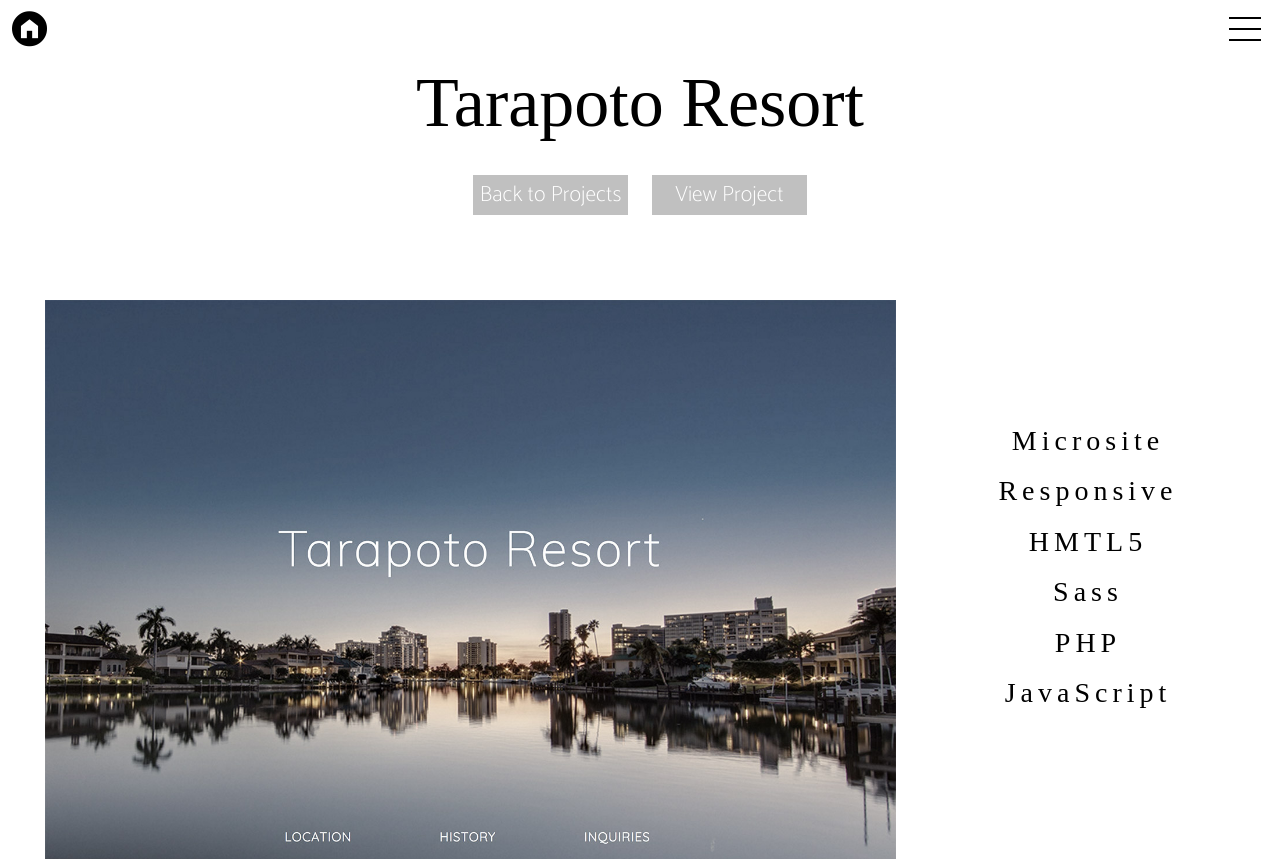
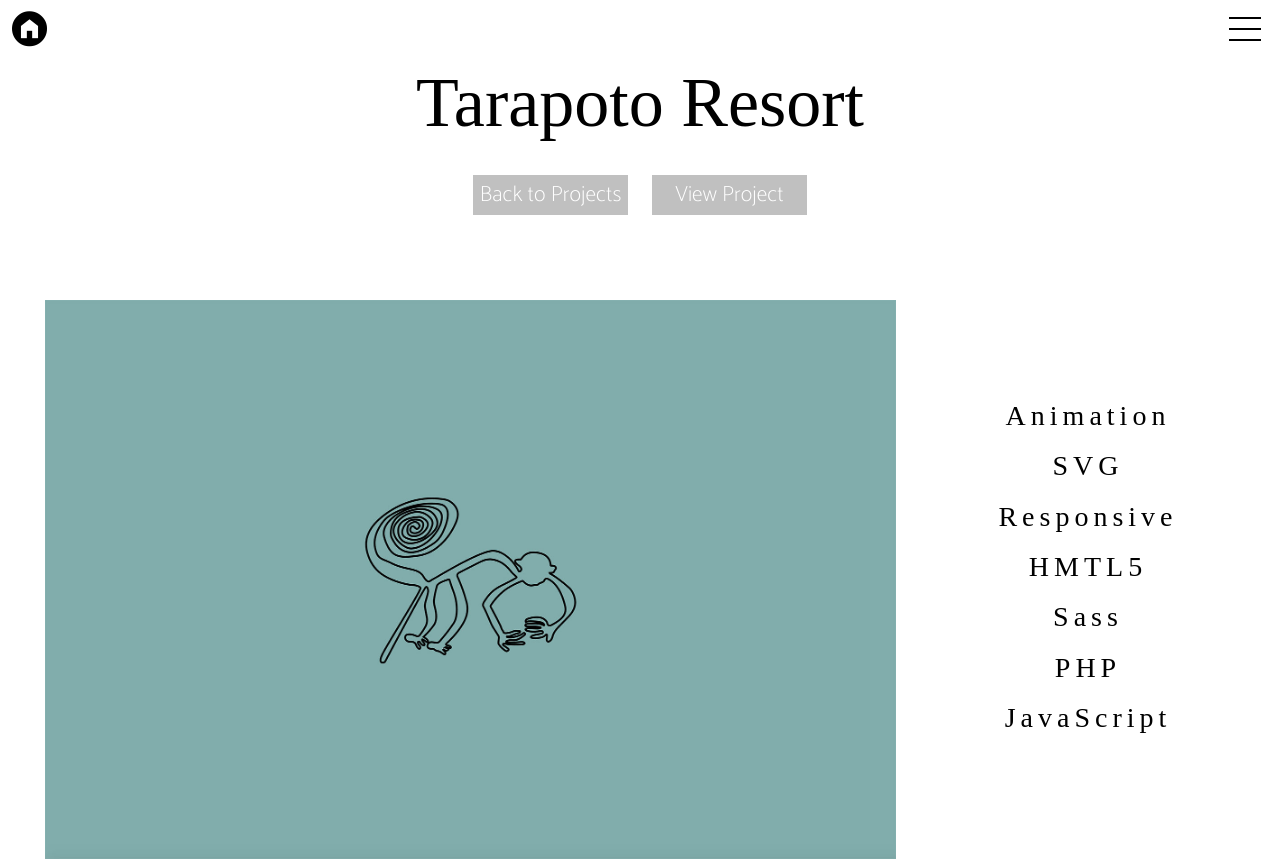
Before and after one commit to neiljoshua/nm, a PHP site: page /projects/tarapoto in a window 1280 px wide. Shown: the top 859 px of the page. Run offline with PHP 8.4, Linux system fonts and the light colour scheme; style sheets or scripts are compiled from the project's sources.

Commit message:
editing trarpoto image and cleaning up

```diff
--- a/projects/tarapoto.php
+++ b/projects/tarapoto.php
@@ -24,7 +24,8 @@
 
 		<div class="project-copy">
 		<ul class="project-copy__list" >
-			<li class="project-copy__item">Microsite</li>
+			<li class="project-copy__item">Animation</li>
+			<li class="project-copy__item">SVG</li>
 			<li class="project-copy__item">Responsive</li>
 			<li class="project-copy__item">HMTL5</li>
 			<li class="project-copy__item">Sass</li>
--- a/src/sass/hamburger.scss
+++ b/src/sass/hamburger.scss
@@ -95,12 +95,12 @@
     }
     &::before {
       top: 0;
-      transform: rotate(45deg);
+      @include prefix(transform, rotate(45deg));
       @extend %animation-active;
     }
     &::after {
       bottom: 0;
-      transform: rotate(-45deg);
+      @include prefix(transform, rotate(-45deg));
       @extend %animation-active;
     }
   }
--- a/src/sass/home.scss
+++ b/src/sass/home.scss
@@ -64,7 +64,7 @@
 		top: 10%;
 		@include media-min-width (desktop) {
 			top: 50%;
-			transform: translateY(-50%);
+			@include prefix(transform, translateY(-50%));
 		}
 	}
 
--- a/src/sass/navigation.scss
+++ b/src/sass/navigation.scss
@@ -31,7 +31,7 @@
     width: 100%;
     text-align: center;
     top: 50%;
-    transform: translateY(-50%);
+    @include prefix(transform, translateY(-50%));
   }
 
   &__item {
```
Also changed, not shown: src/images/projects/tarapoto.jpg, src/images/slider/slide3.jpg.
